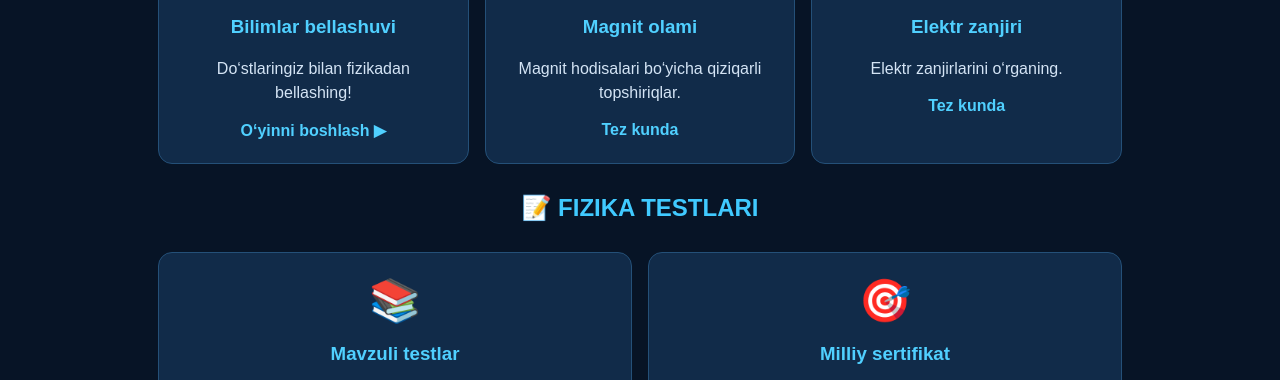
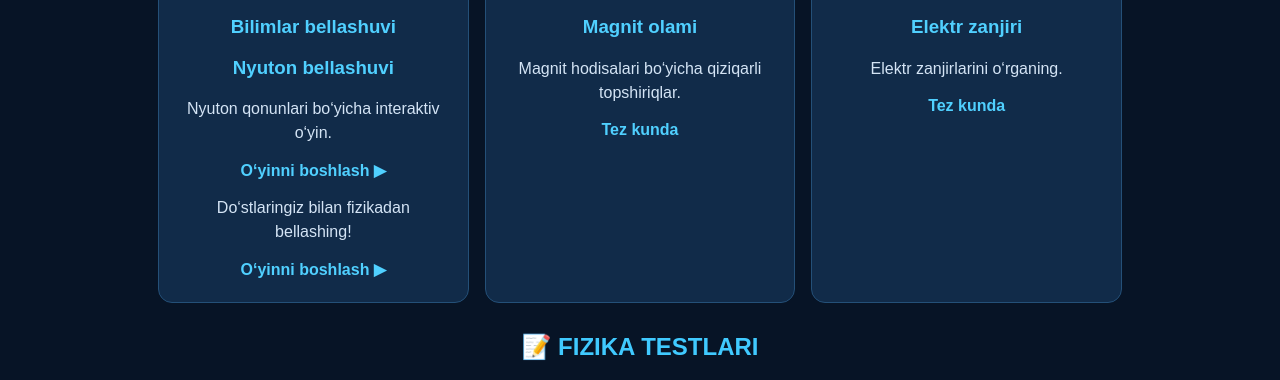
Before and after one commit to fizikaxiva/fizikaxiva.github.io, a plain HTML site: page index.html in a window 1280 px wide. Shown: the part 721-1101 px from the top of the page. Drawn offline with Linux system fonts and the light colour scheme.

Commit message:
Update index.html

```diff
--- a/index.html
+++ b/index.html
@@ -50,6 +50,11 @@ footer{text-align:center;background:#102b4c;padding:25px;margin-top:35px;color:#
 <div class="card">
 <div class="emoji">🏆</div>
 <h3>Bilimlar bellashuvi</h3>
+  <div class="game-card">
+  <h3>Nyuton bellashuvi</h3>
+  <p>Nyuton qonunlari bo‘yicha interaktiv o‘yin.</p>
+  <a href="nyuton_bellashuv.html">O‘yinni boshlash ▶</a>
+</div>
 <p>Do‘stlaringiz bilan fizikadan bellashing!</p>
 <a href="bilimlar_bellashuvi.html">O‘yinni boshlash ▶</a>
 </div>
```
